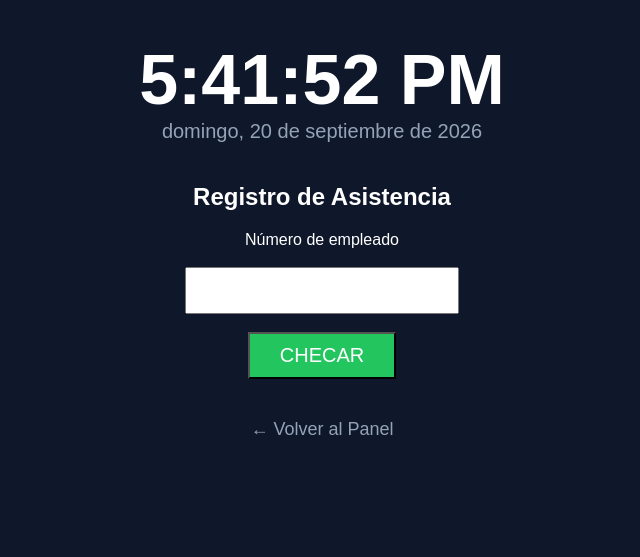
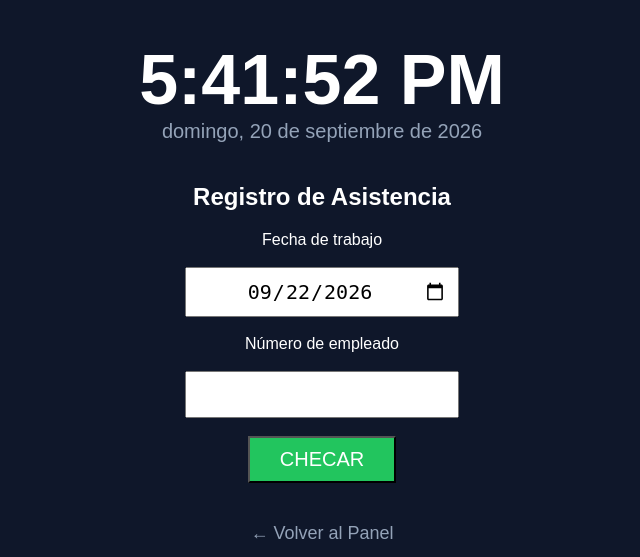
Before and after one commit to jenarod44-ship-it/control_saas_v1, a Django app: page /asistencia/checador/ in a window 1280 px wide. Shown: the top 557 px of the page, without its empty margins (318-958 px from the left). Run offline with Django 5.2, Linux system fonts and the light colour scheme; the visitor is signed in with stand-in values (Sample User, id 1); data that the repository does not hold is empty; parts of the project's set-up code (start-up, migrations or seed data) failed here and were passed over.

Commit message:
Permitir seleccionar fecha en reloj checador

```diff
--- a/asistencia/views.py
+++ b/asistencia/views.py
@@ -9,6 +9,7 @@ from asistencia.models import Asistencia, Movimiento
 from core.decorators import solo_operativo
 from core.models import IncidenciaDia
 from django.contrib import messages
+from datetime import datetime
 
 
 
@@ -34,7 +35,7 @@ def permisos(request):
 
         else:
             hoy = timezone.localdate()
-            ahora = timezone.localtime()
+            now = timezone.localtime()
 
             asistencia = Asistencia.objects.filter(
                 empresa=empresa,
@@ -226,7 +227,17 @@ def checador(request):
                 },
             )
 
-        hoy = timezone.localdate()
+
+        fecha_seleccionada = request.POST.get("fecha")
+
+        if fecha_seleccionada:
+            hoy = datetime.strptime(
+                fecha_seleccionada,
+                "%Y-%m-%d",
+            ).date()
+        else:
+            hoy = timezone.localdate()
+
         now = timezone.localtime()
 
         # ==========================================================
--- a/nucleo/templates/control/checador.html
+++ b/nucleo/templates/control/checador.html
@@ -26,6 +26,15 @@
 
 <form method="post">
     {% csrf_token %}
+
+    <label>Fecha de trabajo</label><br><br>
+
+    <input type="date"
+            name="fecha"
+            value="{% now 'Y-m-d' %}"
+            required
+            style="font-size:20px; padding:10px; width:250px; text-align:center;">
+    <br><br>
 
     <label>Número de empleado</label><br><br>
 
```
